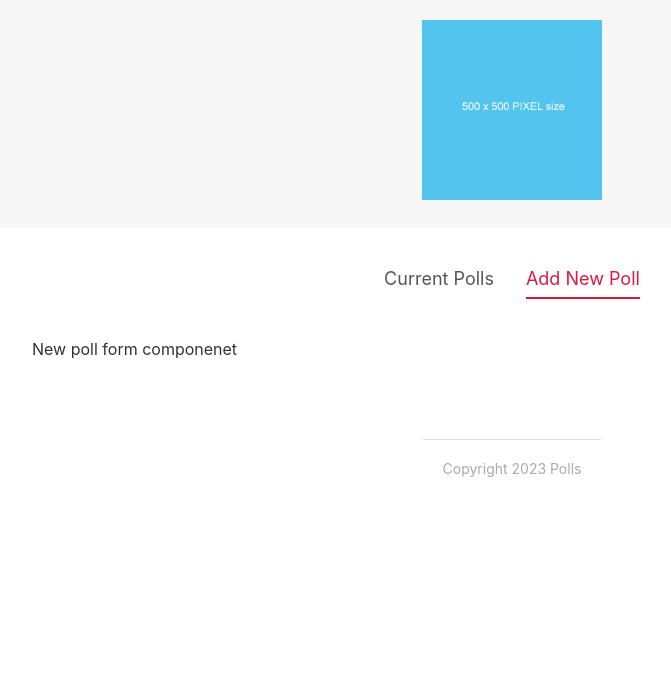
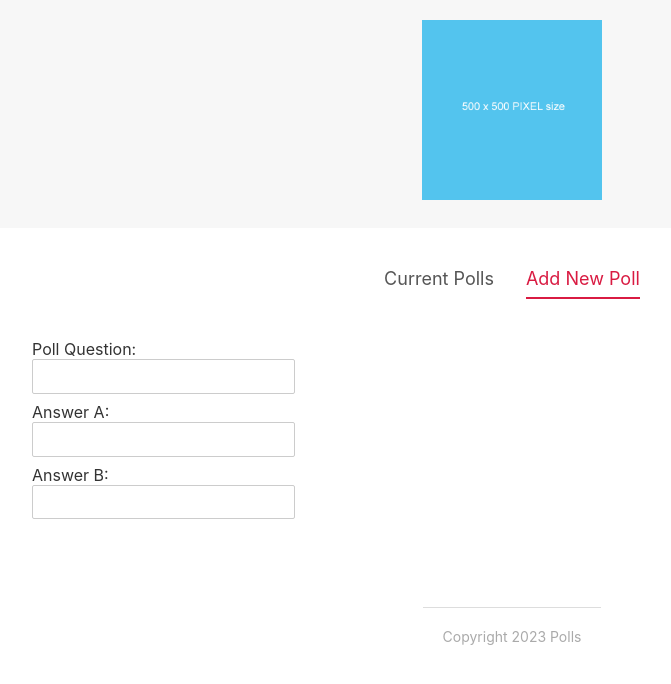
Before and after one commit to BigBen3/Svelte-Polls, a Svelte app: page / in a window 1280 px wide. Both pictures are taken after a click on the item "Add New Poll". Shown: the top 684 px of the page, without its empty margins (128-799 px from the left). Built offline with nearby package versions, Linux system fonts and the light colour scheme.

Commit message:
part of video 21

```diff
--- a/src/App.svelte
+++ b/src/App.svelte
@@ -1,6 +1,7 @@
 <script>
 	import Header from "./components/Header.svelte";
-	import Footer from "./components/Footer.svelte"
+	import Footer from "./components/Footer.svelte";
+	import CreatePollForm from "./components/CreatePollForm.svelte";
 	import Tabs from "./shared/Tabs.svelte";
 
 	let items = ['Current Polls', 'Add New Poll'];
@@ -16,7 +17,7 @@
 	{#if activeItem === 'Current Polls'}
 		<p>Poll list componenet goes here</p>
 	{:else if activeItem === 'Add New Poll'}
-		<p>New poll form componenet</p>
+		<CreatePollForm />
 	{/if}
 </main>
 <Footer />
--- a/src/components/CreatePollForm.svelte
+++ b/src/components/CreatePollForm.svelte
@@ -0,0 +1,24 @@
+<sript>
+
+
+</sript>
+
+<form>
+    <div class="form-field">
+        <label for="question">Poll Question:</label>
+        <input type="text" id="question">
+    </div>
+    <div class="form-field">
+        <label for="answer-a">Answer A:</label>
+        <input type="text" id="answer-a">
+    </div>
+    <div class="form-field">
+        <label for="answer-b">Answer B:</label>
+        <input type="text" id="answer-b">
+    </div>
+</form>
+
+
+<style>
+
+</style>
```
